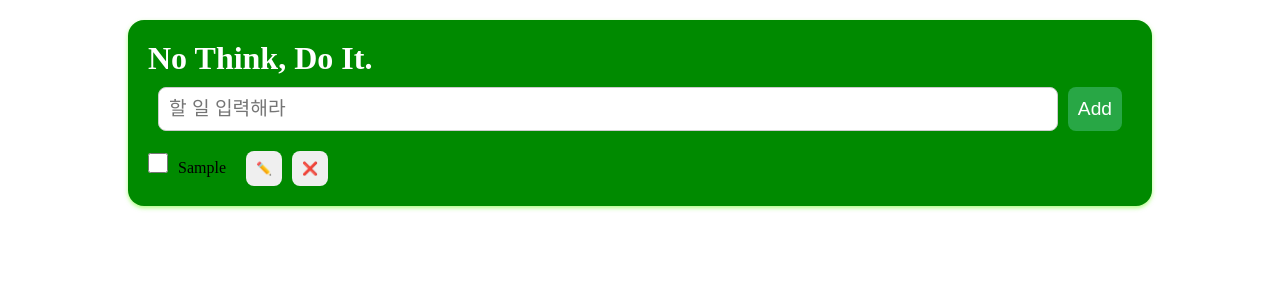
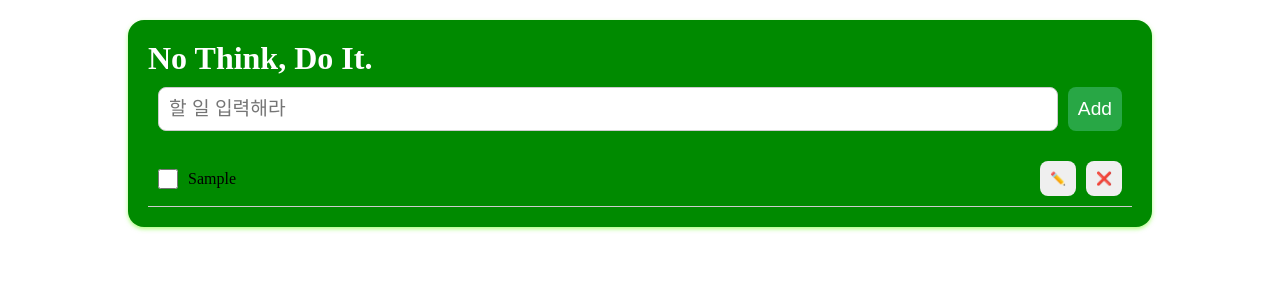
Before and after one commit to imdhxxk/Programming_3311, a React (Vite) app: page / in a window 1280 px wide. Both pictures are taken after typing "Sample" into the empty fields and a click on the button "Add". Shown: the top 300 px of the page. Built offline with nearby package versions, Linux system fonts and the light colour scheme.

Commit message:
TodoListApp <TodoItem key={/>

```diff
--- a/src/components/TodoItem.jsx
+++ b/src/components/TodoItem.jsx
@@ -5,7 +5,7 @@ import Button from './Button'
 export default function TodoItem({ todo }) {
     return (
         // todo.isCompleted이 true면, todo_item--completed 클래스 추가, 아니면 말고
-        <li className={`todo_item${todo.isCompleted ? ' todo_item--completed' : ""}`}>
+        <li className={`todo__item${todo.isCompleted ? ' todo_item--completed' : ""}`}>
             <Checkbox id={todo.id}>{todo.text}</Checkbox>
             <Button className="todo__button todo__button--edit">✏️</Button>
             <Button className="todo__button todo__button--delete">❌</Button>
--- a/src/components/TodoList.jsx
+++ b/src/components/TodoList.jsx
@@ -9,7 +9,7 @@ export default function TodoList({todos}) {
             {todos.length === 0 && <TodoItemEmpty />}
             {/* todos에 값이 있으면, Todoitem에 todo를 넣자 */}
             {todos.length > 0 &&
-            todos.map((todo) => <TodoItem todo={todo}/>)
+            todos.map((todo) => <TodoItem key={todo.id} todo={todo}/>)
 
             }
         </ul>
```
